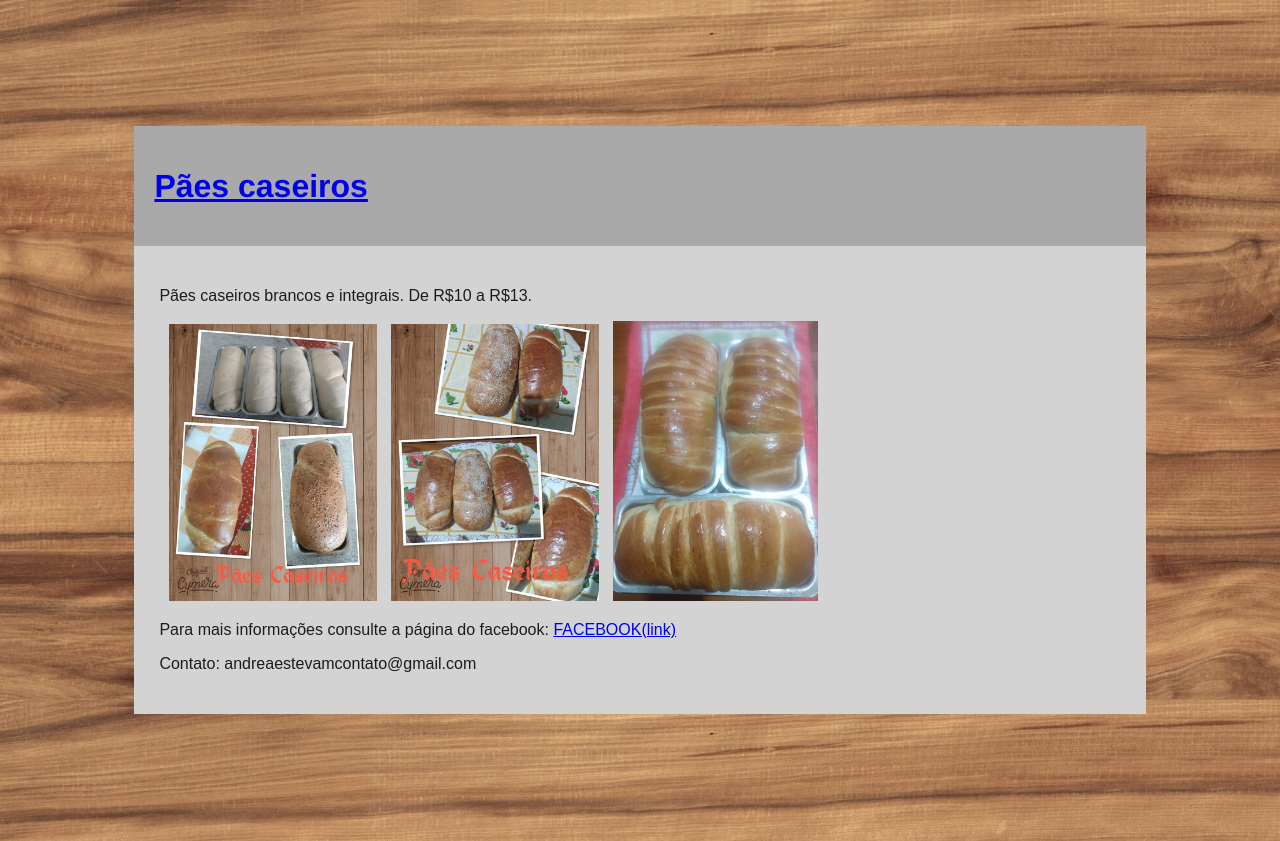
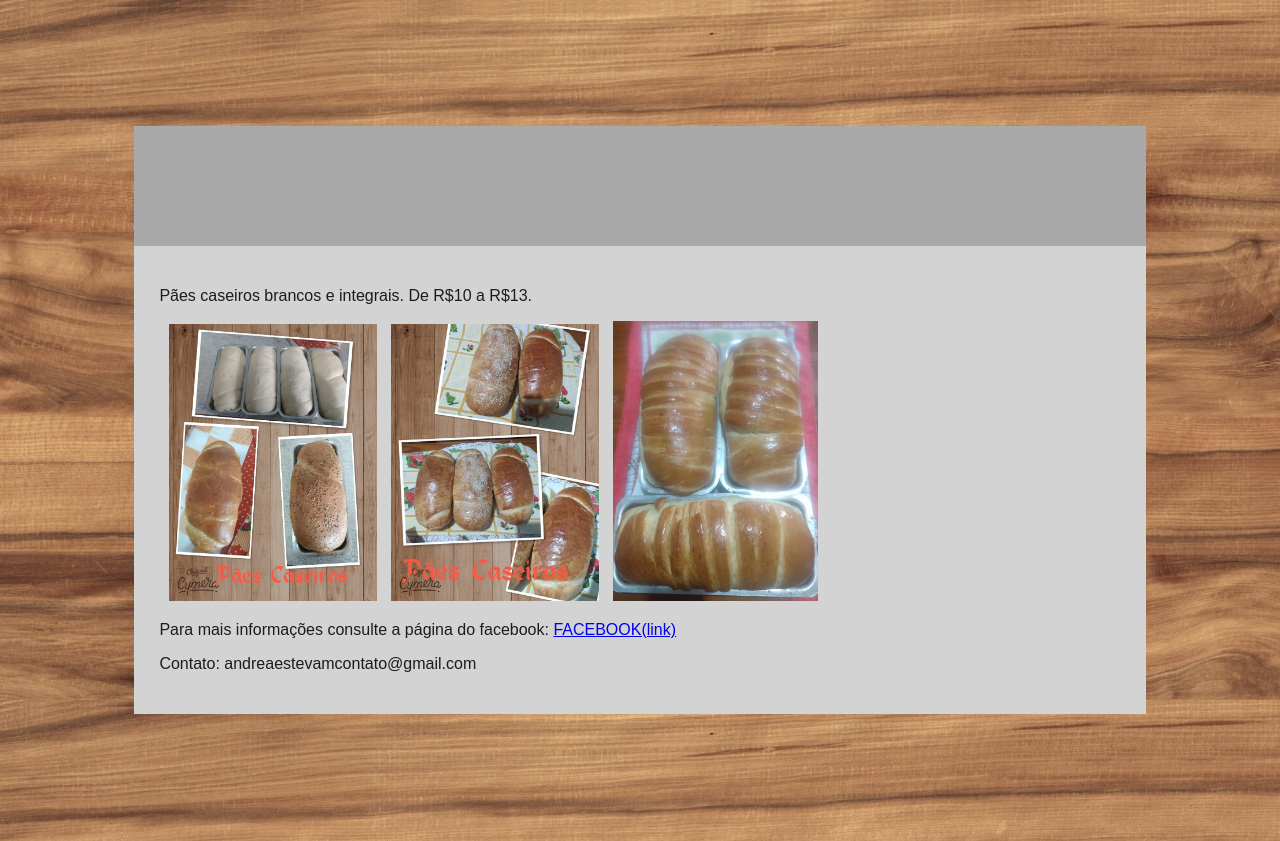
Before and after one commit to andreaestevam/andreaestevam.github.io, a plain HTML site: page index.html in a window 1280 px wide. Drawn offline with Linux system fonts and the light colour scheme.

Commit message:
Update index.html

```diff
--- a/index.html
+++ b/index.html
@@ -21,7 +21,7 @@
         text-decoration:none;
     }
     div#cabeça a{
-        color:A9A9A9;
+        color:#A9A9A9;
         }
     div#conteudo{
         background-color:#D3D3D3;
```
